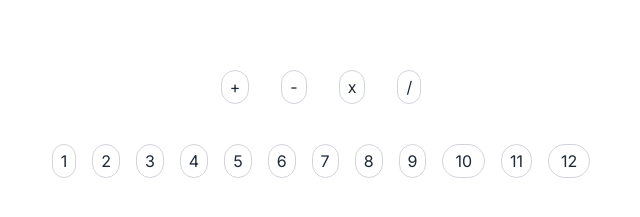
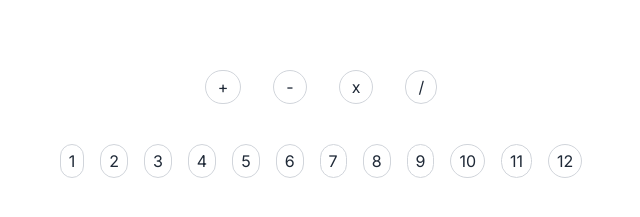
Before and after one commit to Lechlak/mathismath, a Next.js app: page / in a window 1280 px wide. Shown: the part 394-611 px from the top of the page, without its empty margins (319-959 px from the left). Built offline with nearby package versions, Linux system fonts and the light colour scheme.

Commit message:
Update math-fun-game.jsx

```diff
--- a/src/components/math-fun-game.jsx
+++ b/src/components/math-fun-game.jsx
@@ -271,7 +271,7 @@ function MathFunGame() {
                         : [...prev, operation]
                     )
                   }
-                  className={`rounded-full border border-gray-300 py-1 px-2 ${
+                  className={`rounded-full border border-gray-300 py-1 px-3 ${
                     selectedOperations.includes(operation)
                       ? "bg-[#e0f2ff] border-blue-500 border-2"
                       : ""
@@ -294,7 +294,7 @@ function MathFunGame() {
         )
       }
       className={`rounded-full border border-gray-300 py-1 ${
-        num + 1 === 10 || num + 1 === 12 ? "px-3" : "px-2"
+        num + 1 === 10 || num + 1 === 12 ? "px-2" : "px-2"
       } ${
         selectedFactFamily.includes(num + 1)
           ? "bg-[#e0f2ff] border-blue-500 border-2"
```
